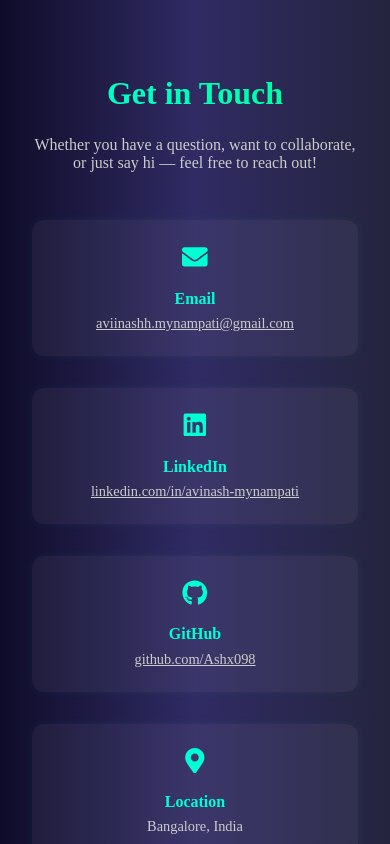
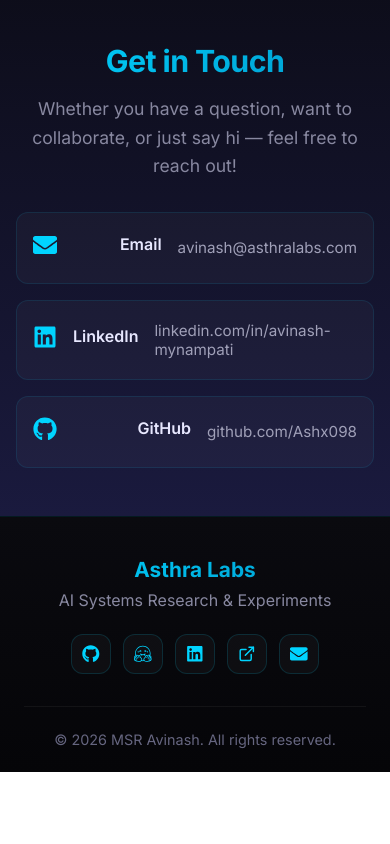
Before and after one commit to Ashx098/Portfolio, a React (Vite) app: page / in a window 390 px wide. Shown: the part 9700-10544 px from the top of the page. After the commit the page ends 10472 px from the top, so only its background shows below. Built offline with nearby package versions, Linux system fonts and the light colour scheme.

Commit message:
Update Contact with new email and remove location
Ultraworked with Sisyphus

Co-authored-by: Sisyphus <clio-agent@sisyphuslabs.ai>

```diff
--- a/src/components/Contact.jsx
+++ b/src/components/Contact.jsx
@@ -1,14 +1,14 @@
 import React from "react";
 import "../styles/contact.css";
-import { FaEnvelope, FaLinkedin, FaGithub, FaMapMarkerAlt } from "react-icons/fa";
+import { FaEnvelope, FaLinkedin, FaGithub } from "react-icons/fa";
 import { motion } from "framer-motion";
 
 const contactItems = [
   {
     icon: <FaEnvelope />,
     label: "Email",
-    value: "aviinashh.mynampati@gmail.com",
-    link: "mailto:aviinashh.mynampati@gmail.com",
+    value: "avinash@asthralabs.com",
+    link: "mailto:avinash@asthralabs.com",
   },
   {
     icon: <FaLinkedin />,
@@ -21,12 +21,6 @@ const contactItems = [
     label: "GitHub",
     value: "github.com/Ashx098",
     link: "https://github.com/Ashx098",
-  },
-  {
-    icon: <FaMapMarkerAlt />,
-    label: "Location",
-    value: "Bangalore, India",
-    link: null,
   },
 ];
 
--- a/src/styles/contact.css
+++ b/src/styles/contact.css
@@ -1,86 +1,125 @@
-/* === CONTACT SECTION === */
+/* === CONTACT SECTION - PROFESSIONAL === */
+* {
+  margin: 0;
+  padding: 0;
+  box-sizing: border-box;
+}
+
+@import url('https://fonts.googleapis.com/css2?family=Inter:wght@300;400;500;600;700&display=swap');
 
 .contact-section {
   padding: 5rem 2rem;
-    background: linear-gradient(to right, #0f0c29, #302b63, #24243e);
+  background: linear-gradient(180deg, #0d0d1a 0%, #1a1a3e 100%);
   color: #fff;
   text-align: center;
+  font-family: 'Inter', sans-serif;
 }
 
 .contact-title {
   font-size: 2.8rem;
-    font-weight: bold;
-    margin-bottom: 1.5rem;
-    background: linear-gradient(to right, #00ffd5, #00ff95);
+  font-weight: 700;
+  margin-bottom: 1rem;
+  background: linear-gradient(135deg, #00d4ff 0%, #0099cc 100%);
   -webkit-background-clip: text;
   -webkit-text-fill-color: transparent;
+  background-clip: text;
+  letter-spacing: -0.02em;
 }
 
 .contact-subtext {
-    font-size: 1.1rem;
-    color: #ccc;
-    margin-bottom: 3rem;
-    max-width: 700px;
-    margin-inline: auto;
+  font-size: 1.25rem;
+  color: #8888a0;
+  margin-bottom: 2.5rem;
+  max-width: 500px;
+  margin-left: auto;
+  margin-right: auto;
+  line-height: 1.6;
 }
 
 .contact-grid {
   display: grid;
   grid-template-columns: repeat(auto-fit, minmax(240px, 1fr));
-    gap: 2rem;
-    max-width: 900px;
+  gap: 1.5rem;
+  max-width: 1000px;
   margin: 0 auto;
 }
 
 .contact-item {
-    background: rgba(255, 255, 255, 0.05);
-    padding: 1.5rem;
+  background: rgba(255, 255, 255, 0.03);
+  border: 1px solid rgba(0, 212, 255, 0.1);
+  padding: 2rem 1.5rem;
   border-radius: 12px;
-    transition: all 0.3s ease;
-    box-shadow: 0 0 12px rgba(0, 255, 213, 0.05);
+  transition: all 0.3s cubic-bezier(0.4, 0, 0.2, 1);
+  display: flex;
+  flex-direction: column;
+  align-items: center;
+  text-align: center;
 }
 
 .contact-item:hover {
-    transform: translateY(-6px);
-    background: rgba(255, 255, 255, 0.08);
-    box-shadow: 0 8px 24px rgba(0, 255, 213, 0.15);
+  transform: translateY(-5px);
+  background: rgba(0, 212, 255, 0.05);
+  border-color: rgba(0, 212, 255, 0.25);
+  box-shadow: 0 15px 40px rgba(0, 212, 255, 0.15);
 }
 
 .contact-icon {
-    font-size: 1.8rem;
-    color: #00ffd5;
-    margin-bottom: 0.8rem;
+  font-size: 2rem;
+  color: #00d4ff;
+  margin-bottom: 1rem;
+  transition: transform 0.3s ease;
+}
+
+.contact-item:hover .contact-icon {
+  transform: scale(1.1);
 }
 
 .contact-item h4 {
-    margin-bottom: 0.4rem;
+  margin-bottom: 0.5rem;
   font-size: 1.1rem;
-    color: #00ffd5;
+  font-weight: 600;
+  color: #e8e8ff;
 }
 
 .contact-item a,
 .contact-item p {
-    font-size: 0.95rem;
-    color: #ccc;
+  font-size: 1.05rem;
+  color: #a0a0b8;
   word-break: break-word;
+  text-decoration: none;
+  transition: color 0.3s ease;
 }
 
 .contact-item a:hover {
-    color: #00ff95;
+  color: #00d4ff;
 }
 
 /* Responsive */
-  @media (max-width: 600px) {
+@media (max-width: 768px) {
+  .contact-section {
+    padding: 4rem 1.5rem;
+  }
+
   .contact-title {
-      font-size: 2rem;
+    font-size: 2.2rem;
   }
 
   .contact-subtext {
-      font-size: 1rem;
+    font-size: 1.1rem;
+    margin-bottom: 2rem;
+  }
+
+  .contact-grid {
+    grid-template-columns: repeat(2, 1fr);
+    gap: 1rem;
+  }
+
+  .contact-item {
+    padding: 1.75rem 1rem;
   }
 
   .contact-icon {
-      font-size: 1.6rem;
+    font-size: 1.75rem;
   }
 
   .contact-item h4 {
@@ -89,9 +128,47 @@
 
   .contact-item a,
   .contact-item p {
-      font-size: 0.9rem;
+    font-size: 0.95rem;
   }
 }
+
+@media (max-width: 480px) {
+  .contact-section {
+    padding: 3rem 1rem;
+  }
+
+  .contact-title {
+    font-size: 1.9rem;
+  }
+
+  .contact-grid {
+    grid-template-columns: 1fr;
+    gap: 1rem;
+  }
+
+  .contact-item {
+    flex-direction: row;
+    text-align: left;
+    align-items: center;
+    gap: 1rem;
+    padding: 1.25rem 1rem;
+  }
+
+  .contact-icon {
+    margin-bottom: 0;
+    font-size: 1.5rem;
+  }
+
+  .contact-item > div {
+    flex: 1;
+  }
+}
+
+/* Scroll margin */
+.contact-section {
+  scroll-margin-top: 80px;
+}
+
 html {
   scroll-behavior: smooth;
 }
```
Lines whose indentation alone changed are shown as unchanged.
